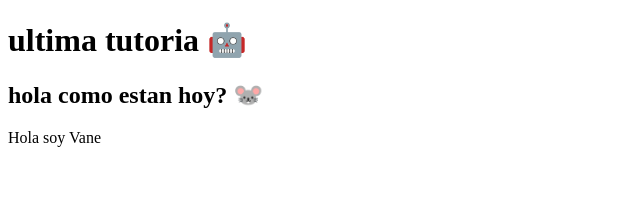
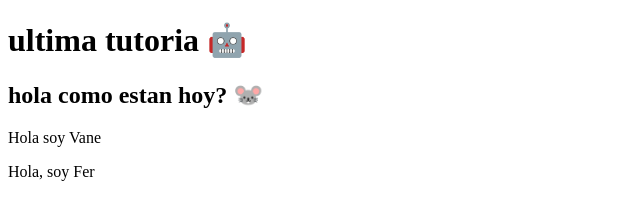
Before and after one commit to pazgustavoandres/UltimaTutoria, a plain HTML site: page index.html in a window 1280 px wide. Shown: the whole page, without its empty margins (0-640 px from the left). Drawn offline with Linux system fonts and the light colour scheme.

Commit message:
agregué un p

```diff
--- a/index.html
+++ b/index.html
@@ -9,5 +9,6 @@
     <h1>ultima tutoria 🤖</h1>
     <h2>hola como estan hoy? 🐭</h2>
     <p>Hola soy Vane</p>
+    <p>Hola, soy Fer</p>
   </body>
 </html>
```
